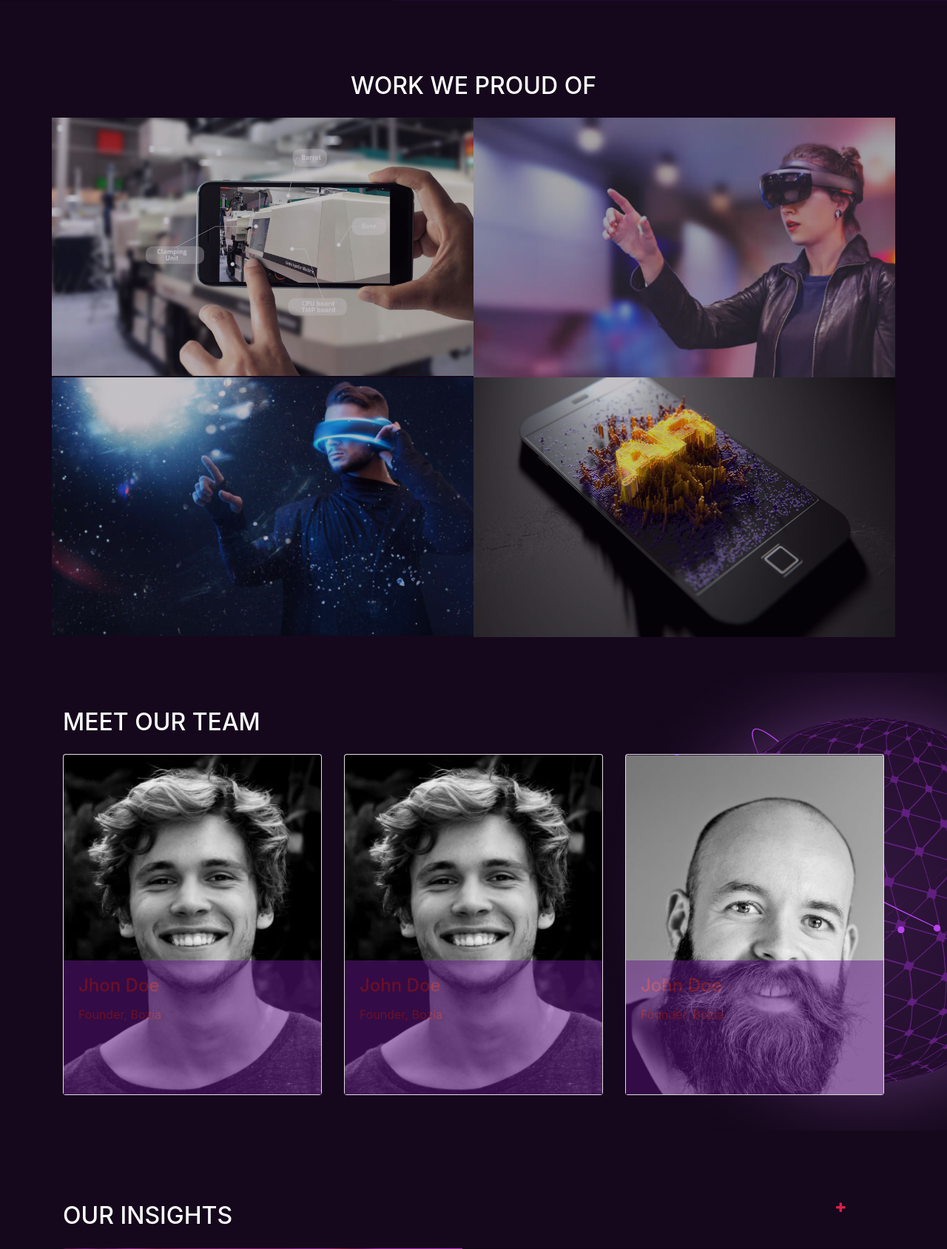
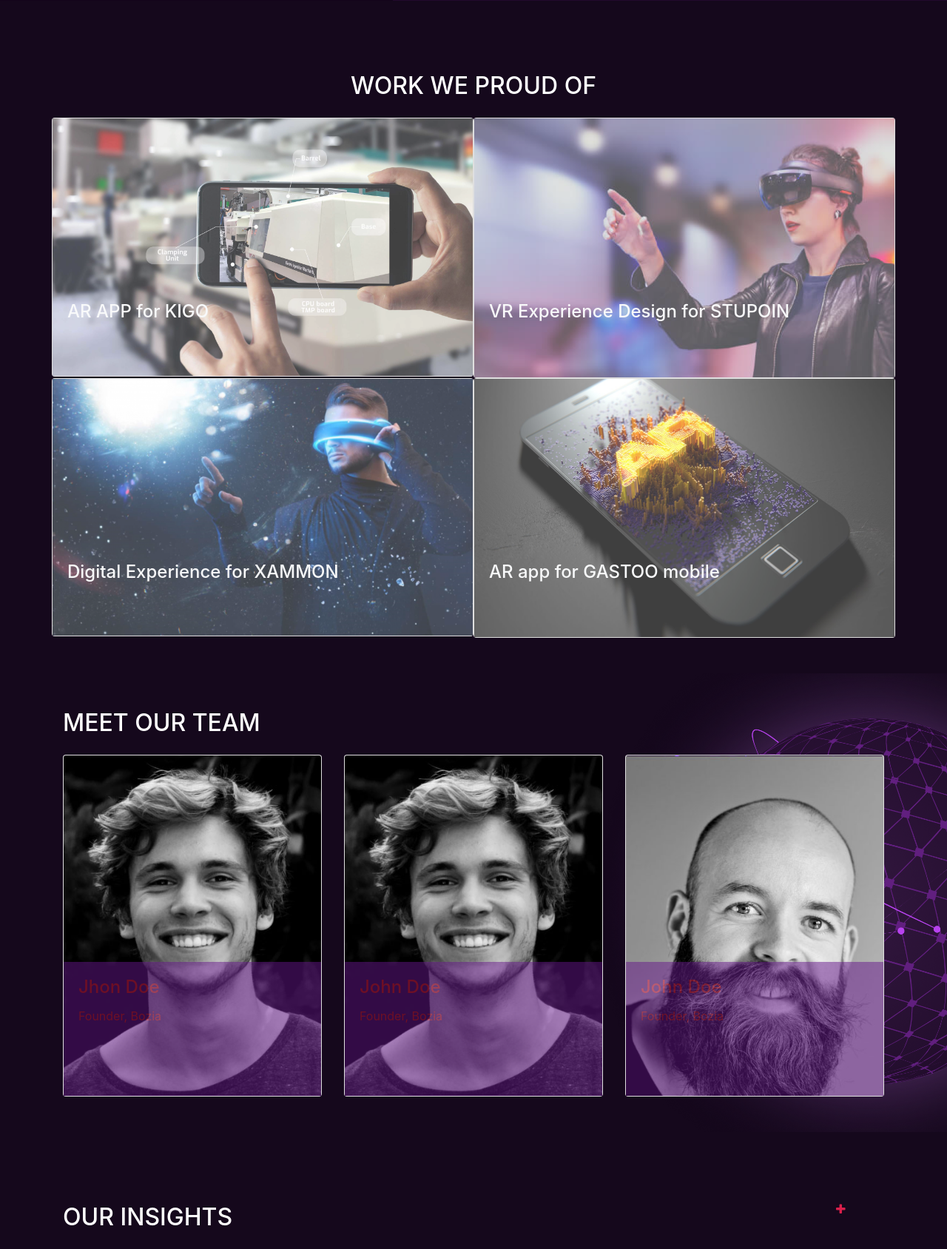
Before and after one commit to rkshaon/beatnik-test, a Django app: page / in a window 1280 px wide. Shown: the part 2110-3798 px from the top of the page at 74% size. Run offline with Django 3.2, Linux system fonts and the light colour scheme; some libraries are stand-ins or nearby versions.

Commit message:
last update

```diff
--- a/templates/demo/index.html
+++ b/templates/demo/index.html
@@ -99,16 +99,36 @@
             <div class="container">
                 <div class="row">
                     <div class="col-lg-6 " style="padding: 0;">
-                        <img src="{% static 'image/img5.png' %}" class="img-fluid bg-base6" style="width: 100%;">
+                        <div class="card img-fluid" style="">
+                            <img src="{% static 'image/img5.png' %}" class="img-fluid bg-base6" style="width: 100%;">
+                            <div class="card-img-overlay" style="margin-top: 40%;">
+                                <h4 class="card-title text-light">AR APP for KIGO</h4>
+                            </div>
+                        </div>
                     </div>
                     <div class="col-lg-6" style="padding: 0;">
-                        <img src="{% static 'image/img6.png' %}" class="img-fluid bg-base6" style="width: 100%;">
+                        <div class="card img-fluid" style="">
+                            <img src="{% static 'image/img6.png' %}" class="img-fluid bg-base6" style="width: 100%;">
+                            <div class="card-img-overlay" style="margin-top: 40%;">
+                                <h4 class="card-title text-light">VR Experience Design for STUPOIN</h4>
+                            </div>
+                        </div>
+                    </div>
+                    <div class="col-lg-6" style="padding: 0; ">
+                        <div class="card img-fluid" style="">
+                            <img src="{% static 'image/img7.png' %}" class="img-fluid bg-base6" style="width: 100%;">
+                            <div class="card-img-overlay" style="margin-top: 40%;">
+                                <h4 class="card-title text-light">Digital Experience for XAMMON</h4>
+                            </div>
+                        </div>
                     </div>
                     <div class="col-lg-6" style="padding: 0;">
-                        <img src="{% static 'image/img7.png' %}" class="img-fluid bg-base6" style="width: 100%;">
-                    </div>
-                    <div class="col-lg-6" style="padding: 0;">
-                        <img src="{% static 'image/img8.png' %}" class="img-fluid bg-base6" style="width: 100%;">
+                        <div class="card img-fluid" style="">
+                            <img src="{% static 'image/img8.png' %}" class="img-fluid bg-base6" style="width: 100%;">
+                            <div class="card-img-overlay" style="margin-top: 40%;">
+                                <h4 class="card-title text-light">AR app for GASTOO mobile</h4>
+                            </div>
+                        </div>
                     </div>
                 </div>
             </div>
@@ -272,6 +292,11 @@
                     </div>
                 </div>
             </div>
+            <!-- Copyright -->
+                <div class="footer-copyright text-center py-3">© 2020 Copyright
+                <a> Company Reserved</a>
+            </div>
+            <!-- Copyright -->
         </footer>
         <!-- Footer End -->
     </body>
```
